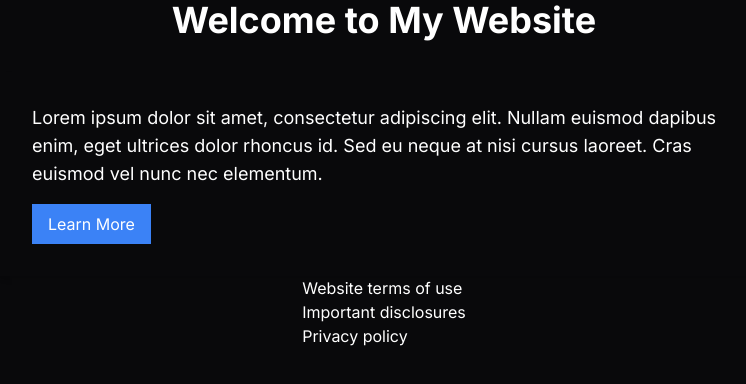
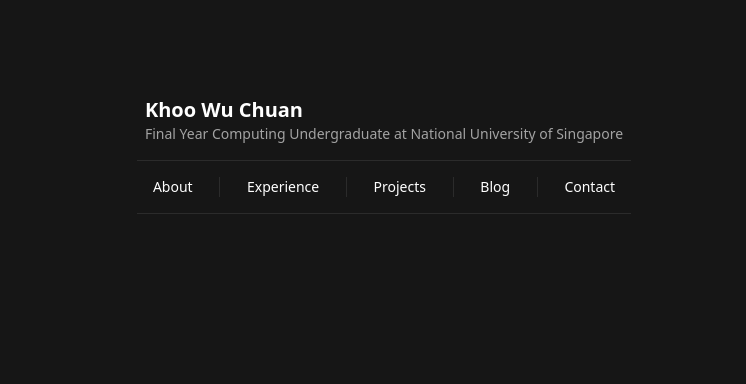
Before and after one commit to 0xwuchuan/wuchuan.xyz, a Next.js app: page / in a window 1280 px wide. Shown: the top 384 px of the page, without its empty margins (256-1002 px from the left). Built offline with nearby package versions, Linux system fonts and the light colour scheme.

Commit message:
feat:further improvements on header and layout format

```diff
--- a/src/app/globals.css
+++ b/src/app/globals.css
@@ -3,6 +3,6 @@
 @tailwind utilities;
 
 body {
-  background: #09090B;
-  color: white
+  background: #161616;
+  color: white;
 }
--- a/src/app/layout.tsx
+++ b/src/app/layout.tsx
@@ -15,7 +15,8 @@
 }) {
   return (
     <html lang="en">
-      <body className={inter.className}>{children}</body>
+      {/* Standard layout: Center children vertically in one column */}
+      <body className={"flex flex-col items-center min-h-screen overflow-x-hidden" + inter.className}>{children}</body>
     </html>
   )
 }
--- a/src/app/page.tsx
+++ b/src/app/page.tsx
@@ -1,38 +1,9 @@
-import Image from 'next/image'
 import Header from '@/components/header'
 
 export default function Home() {
   return (
-    <div className="flex flex-col items-center justify-start min-h-screen">
-      <header className="mb-8">
-        {/* Header content */}
-        <h1 className="text-4xl font-bold">Welcome to My Website</h1>
-      </header>
-      <div className="max-w-3xl p-8 shadow-md mb-8rounded-lg">
-        {/* Main content */}
-        <p className="text-lg">
-          Lorem ipsum dolor sit amet, consectetur adipiscing elit. Nullam euismod
-          dapibus enim, eget ultrices dolor rhoncus id. Sed eu neque at nisi
-          cursus laoreet. Cras euismod vel nunc nec elementum.
-        </p>
-        <button className="px-4 py-2 mt-4 text-white bg-blue-500 rounded-md hover:bg-blue-600">
-          Learn More
-        </button>
-      </div>
-      <footer>
-        {/* Footer content */}
-        <ul>
-          <li>
-            <a href="/website-terms-of-use">Website terms of use</a>
-          </li>
-          <li>
-            <a href="/important-disclosures">Important disclosures</a>
-          </li>
-          <li>
-            <a href="/privacy-policy">Privacy policy</a>
-          </li>
-        </ul>
-      </footer>
+    <div className="max-w-2xl px-10 grow">
+      <Header />
     </div>
 
   )
--- a/src/components/header.tsx
+++ b/src/components/header.tsx
@@ -1,9 +1,37 @@
+import { Separator } from "./ui/separator";
+
 export default function Header() {
-    return (
-        <header>
-            <a href="/">
-            <span>Khoo Wu Chuan</span>
-            </a>
-        </header>
-    )
+  return (
+    <header className="pt-24">
+      <span className="px-2 text-xl font-bold">Khoo Wu Chuan</span>
+      <p className="px-2 text-sm text-neutral-400">
+        Final Year Computing Undergraduate at National University of Singapore
+      </p>
+      <Separator className="my-4 opacity-50 bg-neutral-700" />
+      <ul className="flex justify-between h-5 px-4 text-sm">
+        <li>About</li>
+        <Separator
+          orientation="vertical"
+          className="opacity-50 bg-neutral-700"
+        />
+        <li>Experience</li>
+        <Separator
+          orientation="vertical"
+          className="opacity-50 bg-neutral-700"
+        />
+        <li>Projects</li>
+        <Separator
+          orientation="vertical"
+          className="opacity-50 bg-neutral-700"
+        />
+        <li>Blog</li>
+        <Separator
+          orientation="vertical"
+          className="opacity-50 bg-neutral-700"
+        />
+        <li>Contact</li>
+      </ul>
+      <Separator className="my-4 opacity-50 bg-neutral-700" />
+    </header>
+  );
 }
```
